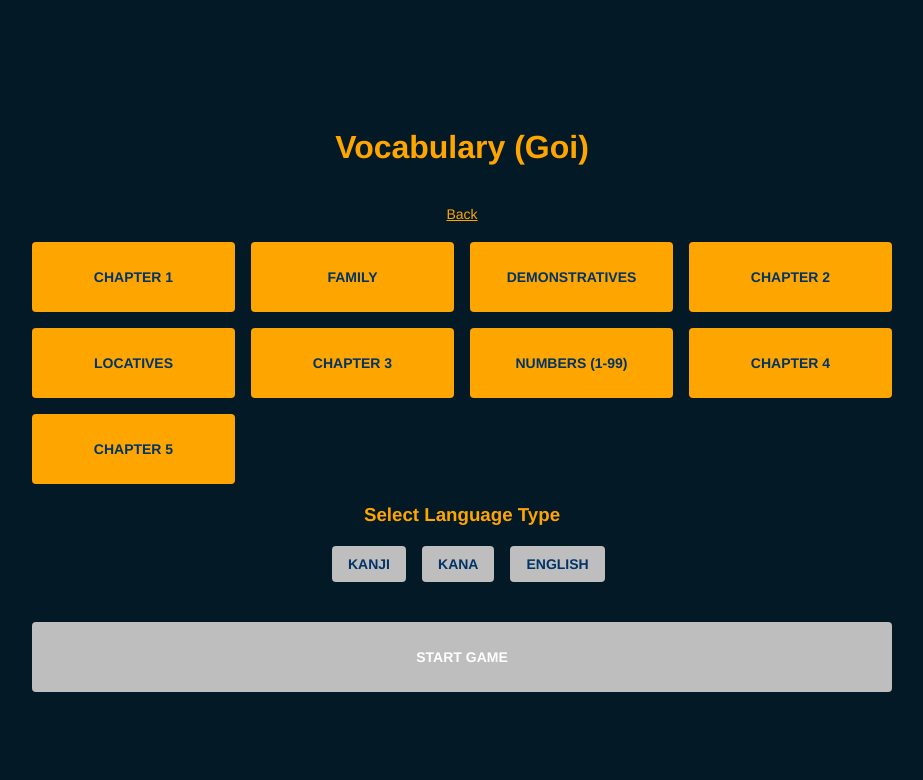
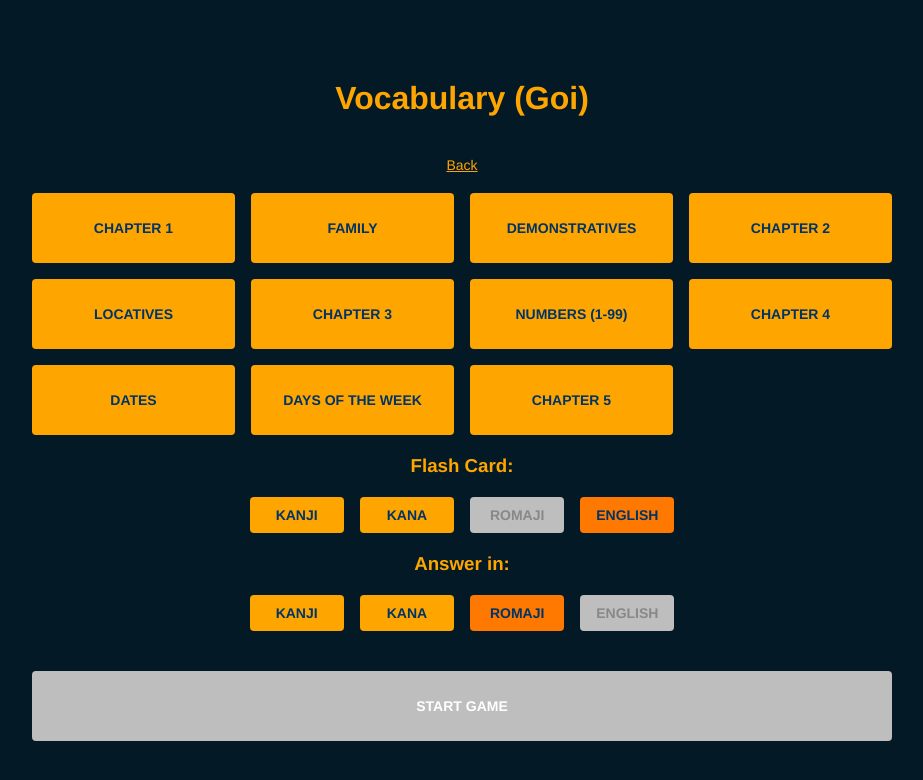
Before and after one commit to khsamonte/JapaneseLearning, a React (Create React App) app: page /vocabulary in a window 1280 px wide. Shown: the top 780 px of the page, without its empty margins (178-1101 px from the left). Built offline with nearby package versions, Linux system fonts and the light colour scheme.

Commit message:
Added input/output script and dates

```diff
--- a/src/App.css
+++ b/src/App.css
@@ -142,17 +142,16 @@ h2 {
 
 .script-buttons {
   display: grid;
-	grid-template-columns: repeat(3, 1fr);
-	justify-content: space-between;
+  grid-template-columns: repeat(4, 1fr);
+  justify-content: center;
   gap: 16px;
-	max-width: 300px;
+  /* max-width: 500px; */
   padding: 20px;
-	width: 100%;
 }
 
 .script-button {
   align-items: center;
-	background-color: #bebebe;
+  background-color: #ffa500;
   color: #003366; /* Dark Blue */
   border: none;
   border-radius: 4px;
@@ -170,12 +169,13 @@ h2 {
 }
 
 .script-button.button-selected {
-	background-color: #ffa500; /* Tangerine */
+  background-color: #ff7800; /* Tangerine */
   color: #003366; /* Dark Blue */
 }
 
-.script-button.button-disabled {
+.script-button:disabled {
   background-color: #bebebe;
+  color: #888;
   cursor: not-allowed;
 }
 
--- a/src/App.jsx
+++ b/src/App.jsx
@@ -9,7 +9,11 @@ import { vocabularies } from "./data/vocabulary";
 
 function App() {
   const [selectedCategories, setSelectedCategories] = useState([]);
-	const [selectedLanguageType, setSelectedLanguageType] = useState("Romaji");
+  const [selectedQuestionCharacter, setSelectedQuestionCharacter] =
+    useState("english");
+
+  const [selectedAnswerCharacter, setSelectedAnswerCharacter] =
+    useState("romaji");
 
   return (
     <div className="main-container">
@@ -23,8 +27,10 @@ function App() {
               vocabularies={vocabularies}
               selectedCategories={selectedCategories}
               setSelectedCategories={setSelectedCategories}
-							selectedLanguageType={selectedLanguageType}
-							setSelectedLanguageType={setSelectedLanguageType}
+              selectedQuestionCharacter={selectedQuestionCharacter}
+              setSelectedQuestionCharacter={setSelectedQuestionCharacter}
+              selectedAnswerCharacter={selectedAnswerCharacter}
+              setSelectedAnswerCharacter={setSelectedAnswerCharacter}
             />
           }
         />
@@ -34,7 +40,9 @@ function App() {
             <VocabularyGame
               vocabularies={vocabularies}
               selectedCategories={selectedCategories}
-							selectedLanguageType={selectedLanguageType}
+              selectedQuestionCharacter={selectedQuestionCharacter}
+              selectedAnswerCharacter={selectedAnswerCharacter}
+              setSelectedAnswerCharacter={setSelectedAnswerCharacter}
             />
           }
         ></Route>
--- a/src/Vocabulary.jsx
+++ b/src/Vocabulary.jsx
@@ -6,8 +6,10 @@ localStorage.setItem("isAuthenticated", false);
 function Vocabulary({
   selectedCategories,
   setSelectedCategories,
-  selectedLanguageType,
-  setSelectedLanguageType,
+  selectedQuestionCharacter,
+  setSelectedQuestionCharacter,
+  selectedAnswerCharacter,
+  setSelectedAnswerCharacter,
 }) {
   const categories = [
     "Chapter 1",
@@ -17,15 +19,17 @@ function Vocabulary({
     "Locatives",
     "Chapter 3",
     "Numbers (1-99)",
-    // "Counters",
+    // "Counters",""
     "Chapter 4",
+    "Dates",
+    "Days Of The Week",
     // "Time",
-    // "Date",
     // "Non-specific Time Expressions",
-    "Chapter 5"
+    "Chapter 5",
+    // "Span Of Time",
   ];
 
-  const languageTypes = ["Kanji", "Kana", "English"];
+  const cardCharacters = ["kanji", "kana", "romaji", "english"];
 
   const handleCategorySelection = (category) => {
     setSelectedCategories((prevSelectedCategories) =>
@@ -54,17 +58,35 @@ function Vocabulary({
           </button>
         ))}
       </div>
-      <h3>Select Language Type</h3>
+      <h3>Flash Card:</h3>
       <div className="script-buttons">
-        {languageTypes.map((type, index) => (
+        {cardCharacters.map((cardCharacter, index) => (
           <button
             key={index}
             className={`script-button ${
-              selectedLanguageType === type ? "button-selected" : ""
+              selectedQuestionCharacter === cardCharacter
+                ? "button-selected"
+                : ""
             }`}
-            onClick={() => setSelectedLanguageType(type)}
+            disabled={selectedAnswerCharacter === cardCharacter}
+            onClick={() => setSelectedQuestionCharacter(cardCharacter)}
           >
-            {type}
+            {cardCharacter}
+          </button>
+        ))}
+      </div>
+      <h3>Answer in:</h3>
+      <div className="script-buttons">
+        {cardCharacters.map((cardCharacter, index) => (
+          <button
+            key={index}
+            className={`script-button ${
+              selectedAnswerCharacter === cardCharacter ? "button-selected" : ""
+            }`}
+            disabled={selectedQuestionCharacter === cardCharacter}
+            onClick={() => setSelectedAnswerCharacter(cardCharacter)}
+          >
+            {cardCharacter}
           </button>
         ))}
       </div>
--- /dev/null
+++ b/src/data/dates.js
@@ -0,0 +1,189 @@
+import { numbers } from "./numbers";
+
+const daysOfTheWeek = [
+  {
+    kana: "げつようび",
+    kanji: "月曜日",
+    romaji: "getsuyoubi",
+    english: "monday",
+  },
+  { kana: "かようび", kanji: "火曜日", romaji: "kayoubi", english: "tuesday" },
+  {
+    kana: "すいようび",
+    kanji: "水曜日",
+    romaji: "suiyoubi",
+    english: "wednesday",
+  },
+  {
+    kana: "もくようび",
+    kanji: "木曜日",
+    romaji: "mokuyoubi",
+    english: "thursday",
+  },
+  {
+    kana: "きんようび",
+    kanji: "金曜日",
+    romaji: "kinyoubi",
+    english: "friday",
+  },
+  { kana: "どようび", kanji: "土曜日", romaji: "doyoubi", english: "saturday" },
+  {
+    kana: "にちようび",
+    kanji: "日曜日",
+    romaji: "nichiyoubi",
+    english: "sunday",
+  },
+];
+
+// Months
+const months = [
+  {
+    kanji: "一月",
+    kana: "いちがつ",
+    romaji: "ichigatsu",
+    english: "january",
+    days: 31,
+  },
+  {
+    kanji: "二月",
+    kana: "にがつ",
+    romaji: "nigatsu",
+    english: "february",
+    days: 29,
+  },
+  {
+    kanji: "三月",
+    kana: "さんがつ",
+    romaji: "sangatsu",
+    english: "march",
+    days: 31,
+  },
+  {
+    kanji: "四月",
+    kana: "しがつ",
+    romaji: "shigatsu",
+    english: "april",
+    days: 30,
+  },
+  {
+    kanji: "五月",
+    kana: "ごがつ",
+    romaji: "gogatsu",
+    english: "may",
+    days: 31,
+  },
+  {
+    kanji: "六月",
+    kana: "ろくがつ",
+    romaji: "rokugatsu",
+    english: "june",
+    days: 30,
+  },
+  {
+    kanji: "七月",
+    kana: "しちがつ",
+    romaji: "shichigatsu",
+    english: "july",
+    days: 31,
+  },
+  {
+    kanji: "八月",
+    kana: "はちがつ",
+    romaji: "hachigatsu",
+    english: "august",
+    days: 31,
+  },
+  {
+    kanji: "九月",
+    kana: "くがつ",
+    romaji: "kugatsu",
+    english: "september",
+    days: 30,
+  },
+  {
+    kanji: "十月",
+    kana: "じゅうがつ",
+    romaji: "juugatsu",
+    english: "october",
+    days: 31,
+  },
+  {
+    kanji: "十一月",
+    kana: "じゅういちがつ",
+    romaji: "juuichigatsu",
+    english: "november",
+    days: 30,
+  },
+  {
+    kanji: "十二月",
+    kana: "じゅうにがつ",
+    romaji: "juunigatsu",
+    english: "december",
+    days: 31,
+  },
+];
+
+const days = [
+  { kanji: "", kana: "", romaji: "tsuitachi", english: "1" },
+  { kanji: "", kana: "", romaji: "futsuka", english: "2" },
+  { kanji: "", kana: "", romaji: "mikka", english: "3" },
+  { kanji: "", kana: "", romaji: "yokka", english: "4" },
+  { kanji: "", kana: "", romaji: "itsuka", english: "5" },
+  { kanji: "", kana: "", romaji: "muika", english: "6" },
+  { kanji: "", kana: "", romaji: "nanoka", english: "7" },
+  { kanji: "", kana: "", romaji: "youka", english: "8" },
+  { kanji: "", kana: "", romaji: "kokonoka", english: "9" },
+  { kanji: "", kana: "", romaji: "tooka", english: "10" },
+];
+
+function addRemainingDays() {
+  let remainingDays = [];
+
+  for (let i = 11; i < 32; i++) {
+    let romaji = "";
+    if (i === 14) {
+      romaji = "juuyokka";
+    } else if (i === 20) {
+      romaji = "hatsuka";
+    } else if (i === 24) {
+      romaji = "nijuuyokka";
+    } else {
+      romaji = numbers[i - 1].romaji + "nichi";
+    }
+
+    romaji = romaji.replace("nana", "shichi");
+    romaji = romaji.replace("kyuu", "ku");
+
+    remainingDays.push({
+      kanji: "",
+      kana: "",
+      romaji: romaji,
+      english: i + "",
+    });
+  }
+
+  return remainingDays;
+}
+days.push(...addRemainingDays());
+
+// MONTH + DAY
+const dates = [];
+function createDates() {
+  const arr = [];
+
+  months.forEach((month, idx) => {
+    for (let i = 0; i < month.days; i++) {
+      arr.push({
+        kanji: "",
+        kana: "",
+        romaji: month.romaji + " " + days[i].romaji,
+        english: month.english + " " + days[i].english,
+      });
+    }
+  });
+
+  return arr;
+}
+dates.push(...createDates());
+
+export { daysOfTheWeek, dates };
--- a/src/data/numbers.js
+++ b/src/data/numbers.js
@@ -1,16 +1,16 @@
 // import { templateSettings } from "lodash";
 
 const numbers = [
-  { kana: "いち", kanji: "一", romaji: "ichi", meaning: "1" },
-  { kana: "に", kanji: "二", romaji: "ni", meaning: "2" },
-  { kana: "さん", kanji: "三", romaji: "san", meaning: "3" },
-  { kana: "よん", kanji: "四", romaji: "yon", meaning: "4" },
-  { kana: "ご", kanji: "五", romaji: "go", meaning: "5" },
-  { kana: "ろく", kanji: "六", romaji: "roku", meaning: "6" },
-  { kana: "なな", kanji: "七", romaji: "nana", meaning: "7" },
-  { kana: "はち", kanji: "八", romaji: "hachi", meaning: "8" },
-  { kana: "きゅう", kanji: "九", romaji: "kyū", meaning: "9" },
-  { kana: "じゅう", kanji: "十", romaji: "jū", meaning: "10" },
+  { kana: "いち", kanji: "一", romaji: "ichi", english: "1" },
+  { kana: "に", kanji: "二", romaji: "ni", english: "2" },
+  { kana: "さん", kanji: "三", romaji: "san", english: "3" },
+  { kana: "よん", kanji: "四", romaji: "yon", english: "4" },
+  { kana: "ご", kanji: "五", romaji: "go", english: "5" },
+  { kana: "ろく", kanji: "六", romaji: "roku", english: "6" },
+  { kana: "なな", kanji: "七", romaji: "nana", english: "7" },
+  { kana: "はち", kanji: "八", romaji: "hachi", english: "8" },
+  { kana: "きゅう", kanji: "九", romaji: "kyuu", english: "9" },
+  { kana: "じゅう", kanji: "十", romaji: "juu", english: "10" },
 ];
 
 // TENS
@@ -21,7 +21,7 @@ for (let i = 0; i < 9; i++) {
     kana: numbers[9]["kana"] + numbers[i]["kana"],
     kanji: numbers[9]["kanji"] + numbers[i]["kanji"],
     romaji: numbers[9]["romaji"] + "-" + numbers[i]["romaji"],
-    meaning: numbers[0]["meaning"] + numbers[i]["meaning"],
+    english: numbers[0]["english"] + numbers[i]["english"],
   });
 }
 
@@ -30,41 +30,39 @@ for (let i = 0; i < 9; i++) {
 
 // 20-99
 
-// TRY
-
 const doubleDigits = [];
 numbers.forEach((tens, tensIndex) => {
   numbers.forEach((ones) => {
     // Ignore 101+
-    if (tens.meaning === "10") {
+    if (tens.english === "10") {
       return;
     }
     // Ignore 100
-    if (numbers[tensIndex + 1].meaning === "10" && ones.meaning === "10") {
+    if (numbers[tensIndex + 1].english === "10" && ones.english === "10") {
       return;
     }
 
     let kana = "";
     let kanji = "";
     let romaji = "";
-    let meaning = "";
+    let english = "";
 
-    if (ones.meaning === "10") {
+    if (ones.english === "10") {
       kanji = numbers[tensIndex + 1].kanji + numbers[9].kanji;
       kana = numbers[tensIndex + 1].kana + numbers[9].kana;
-      romaji = numbers[tensIndex + 1].romaji + "-jū";
-      meaning = numbers[tensIndex + 1].meaning + "0";
+      romaji = numbers[tensIndex + 1].romaji + "juu";
+      english = numbers[tensIndex + 1].english + "0";
     } else {
-      if (tens.meaning === "1") {
+      if (tens.english === "1") {
         kanji = numbers[9].kanji + ones.kanji;
         kana = numbers[9].kana + ones.kana;
-        romaji = numbers[9].romaji + "-" + ones.romaji;
-        meaning = numbers[0].meaning + ones.meaning;
+        romaji = numbers[9].romaji + "" + ones.romaji;
+        english = numbers[0].english + ones.english;
       } else {
         kanji = tens.kanji + numbers[9].kanji + ones.kanji;
         kana = tens.kana + numbers[9].kana + ones.kana;
-        romaji = tens.romaji + "-" + numbers[9].romaji + "-" + ones.romaji;
-        meaning = tens.meaning + ones.meaning;
+        romaji = tens.romaji + "" + numbers[9].romaji + "" + ones.romaji;
+        english = tens.english + ones.english;
       }
     }
 
@@ -72,10 +70,27 @@ numbers.forEach((tens, tensIndex) => {
       kanji: kanji,
       kana: kana,
       romaji: romaji,
-      meaning: meaning,
+      english: english,
     });
   });
 });
 
 numbers.push(...doubleDigits);
+
+const spanOfTimeUnits = [
+  { kanji: "分", kana: "ふん", romaji: "fun", english: "minutes" },
+  {
+    kanji: "時間",
+    kana: "じかん",
+    romaji: "jikan",
+    english: ["hour", "hours"],
+  },
+  { kanji: "", kana: "", romaji: "", english: ["day", "days"] },
+  { kanji: "", kana: "", romaji: "", english: "weeks" },
+  { kanji: "", kana: "", romaji: "", english: "months" },
+  { kanji: "", kana: "", romaji: "", english: "years" },
+];
+
+console.log(numbers);
+
 export { numbers };
--- a/src/data/vocabulary.js
+++ b/src/data/vocabulary.js
@@ -1,4 +1,5 @@
 import { numbers } from "./numbers";
+import { dates, daysOfTheWeek } from "./dates";
 
 const chapter1 = [
   {
@@ -76,19 +77,19 @@ const chapter1 = [
     kana: "にほんじん",
     kanji: "日本人",
     romaji: "nihonjin",
-    english: "Japanese",
+    english: "Japanese (Person)",
   },
   {
     kana: "あめりかじん",
     kanji: "アメリカ人",
     romaji: "amerikajin",
-    english: "American",
+    english: "American (Person)",
   },
   {
     kana: "フィリピンじん",
     kanji: "フィリピン人",
     romaji: "firipinjin",
-    english: "Filipino",
+    english: "Filipino (Person)",
   },
   {
     kana: "みんな / みなさん",
@@ -712,7 +713,7 @@ const locatives = [
     kana: "した",
     kanji: "下",
     romaji: "shita",
-    english: "under"
+    english: "under",
   },
   {
     kana: "まえ",
@@ -760,29 +761,39 @@ const locatives = [
     kana: "ちかく",
     kanji: "近く",
     romaji: "chikaku",
-    english: "near",
+    english: ["near (same area / vicinity)", "near", "close"],
   },
   {
+    kanji: "隣",
     kana: "となり",
-    kanji: "隣",
     romaji: "tonari",
-    english: "adjacent",
+    english: [
+      "close promixity (two objects touching side-by-side)",
+      "next to",
+      "beside",
+      "adjacent",
+    ],
   },
   {
+    kanji: "側",
     kana: "そば",
-    kanji: "側",
     romaji: "soba",
-    english: "close",
+    english: [
+      "beside (same area) / close relationship between people",
+      "beside",
+      "close",
+      "near",
+    ],
   },
   {
+    kanji: "横",
     kana: "よこ",
-    kanji: "横",
     romaji: "yoko",
-    english: "beside",
+    english: ["beside (lateral placement)", "horizontal", "sideways", "beside"],
   },
   {
+    kanji: "向こう",
     kana: "むこう",
-    kanji: "向こう",
     romaji: "mukou",
     english: "opposite",
   },
@@ -1221,7 +1232,7 @@ const chapter4 = [
     romaji: ["yoru", "ban"],
     english: "night / evening",
   },
-]
+];
 
 const chapter5 = [
   {
@@ -1259,6 +1270,12 @@ const chapter5 = [
     kana: "",
     romaji: ["otobai", "baiku"],
     english: "motorcycle",
+  },
+  {
+    kanji: "",
+    kana: "",
+    romaji: "densha",
+    english: ["bicycle", "bike"],
   },
   {
     kanji: "",
@@ -1380,7 +1397,9 @@ const chapter5 = [
     romaji: "bunpou",
     english: "grammar",
   },
-]
+];
+
+const spanOfTime = [];
 
 export const vocabularies = {
   "Chapter 1": chapter1,
@@ -1394,8 +1413,10 @@ export const vocabularies = {
   InterrogativesForCounters: interrogativesForCounters,
   "Chapter 4": chapter4,
   Time: [],
-  Date: [],
+  Dates: dates,
+  "Days Of The Week": daysOfTheWeek,
   "Non-specific Time Expressions": [],
-  "Chapter 5": chapter5
+  "Chapter 5": chapter5,
+  "Span Of Time": spanOfTime,
   // More categories and vocabularies here...
 };
```
Also changed, not shown: src/VocabularyGame.jsx (+35 -14 lines). Lines whose indentation alone changed are shown as unchanged.
